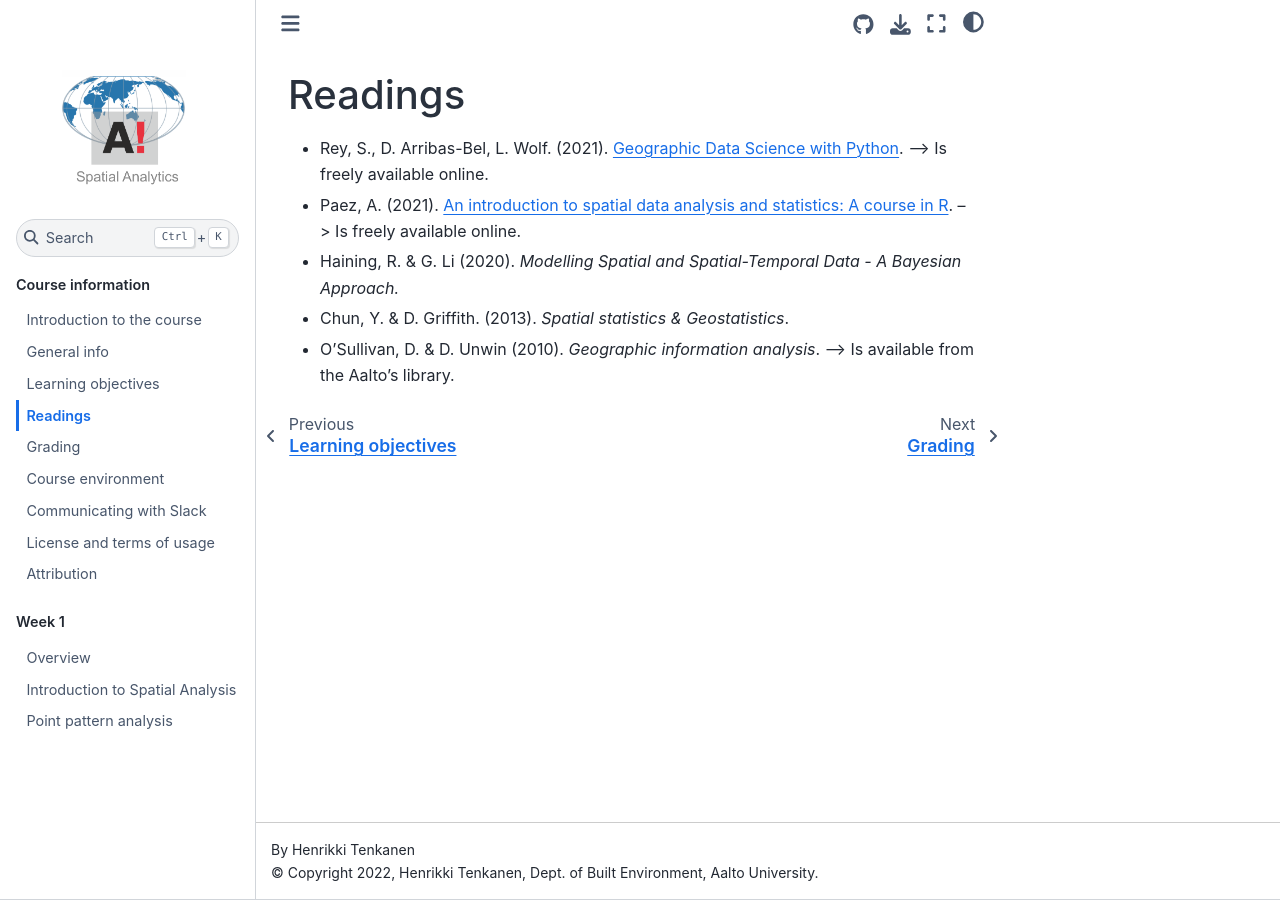
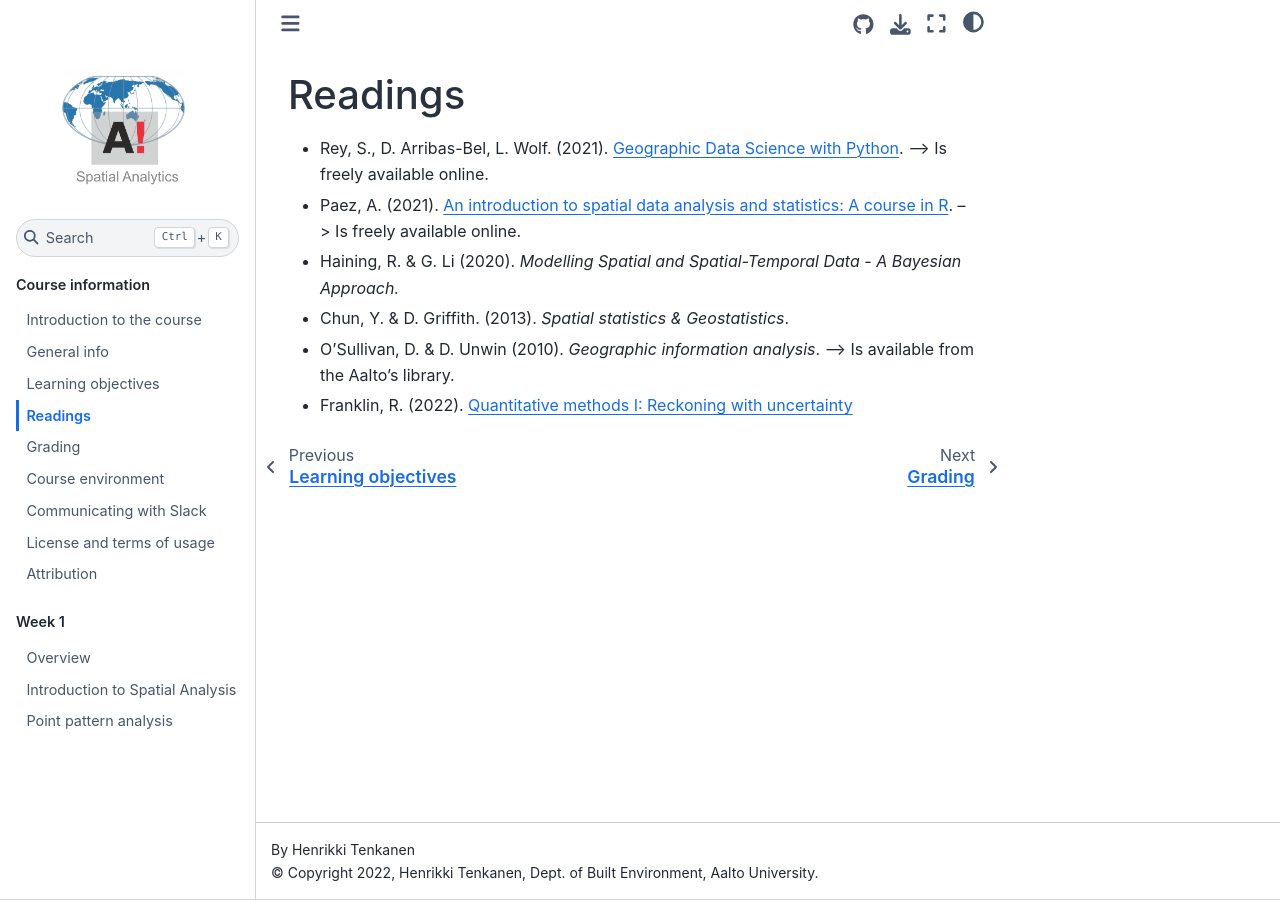
Before and after one commit to AaltoGIS/Spatial-Analytics, a Sphinx documentation site: the page built from source/course-info/resources.rst, in a window 1280 px wide. Built offline with Sphinx 7.4.7 and the Sphinx Book theme 1.1.4, drawn with Linux system fonts in a browser that asks for light colours.

Commit message:
Add readings

```diff
--- a/source/course-info/resources.rst
+++ b/source/course-info/resources.rst
@@ -6,3 +6,4 @@ Readings
 - Haining, R. & G. Li (2020). *Modelling Spatial and Spatial-Temporal Data - A Bayesian Approach.*
 - Chun, Y. & D. Griffith. (2013). *Spatial statistics & Geostatistics*.
 - O'Sullivan, D. & D. Unwin (2010). *Geographic information analysis*. --> Is available from the Aalto's library.
+- Franklin, R. (2022). `Quantitative methods I: Reckoning with uncertainty <https://journals.sagepub.com/doi/10.1177/03091325211063635>`__
```
